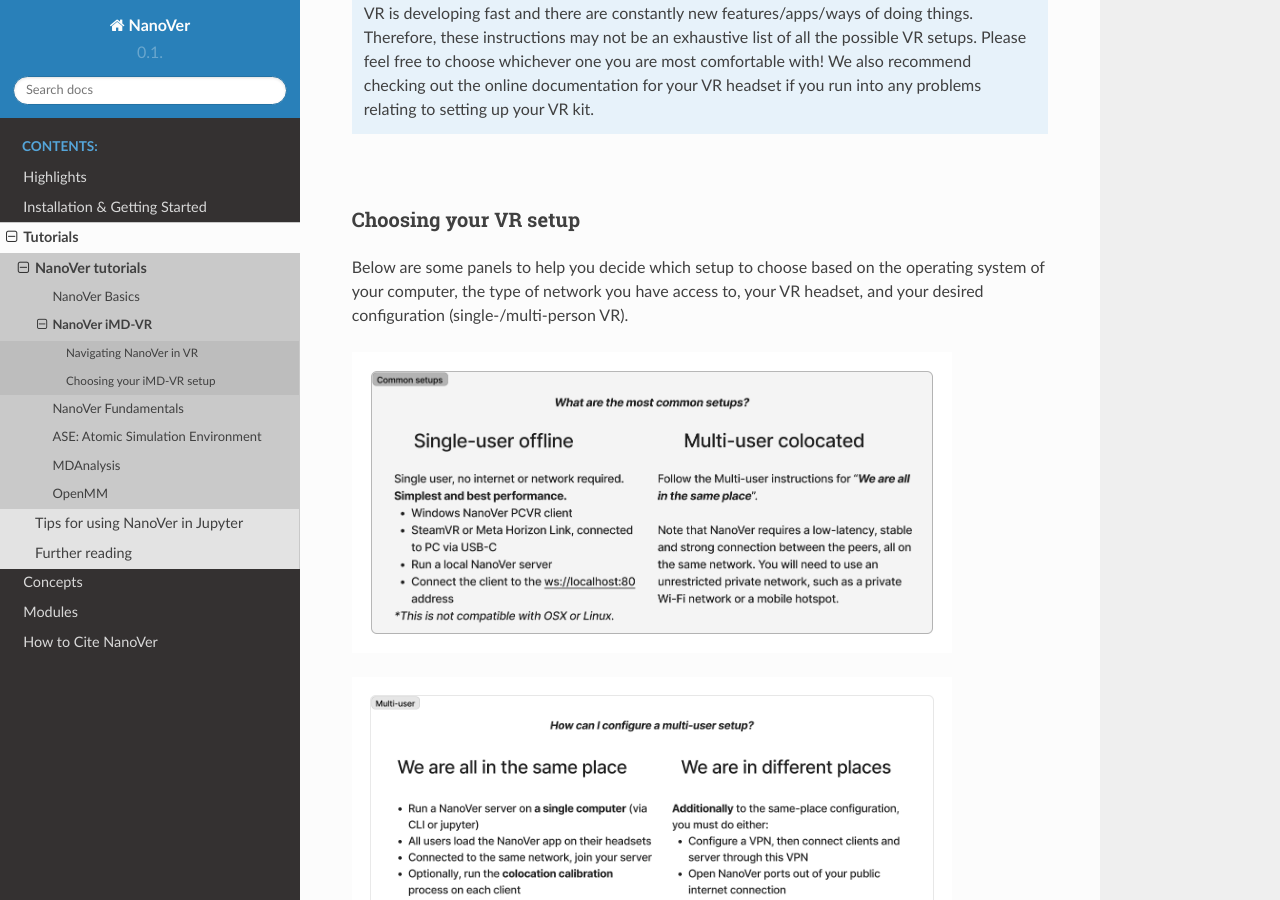
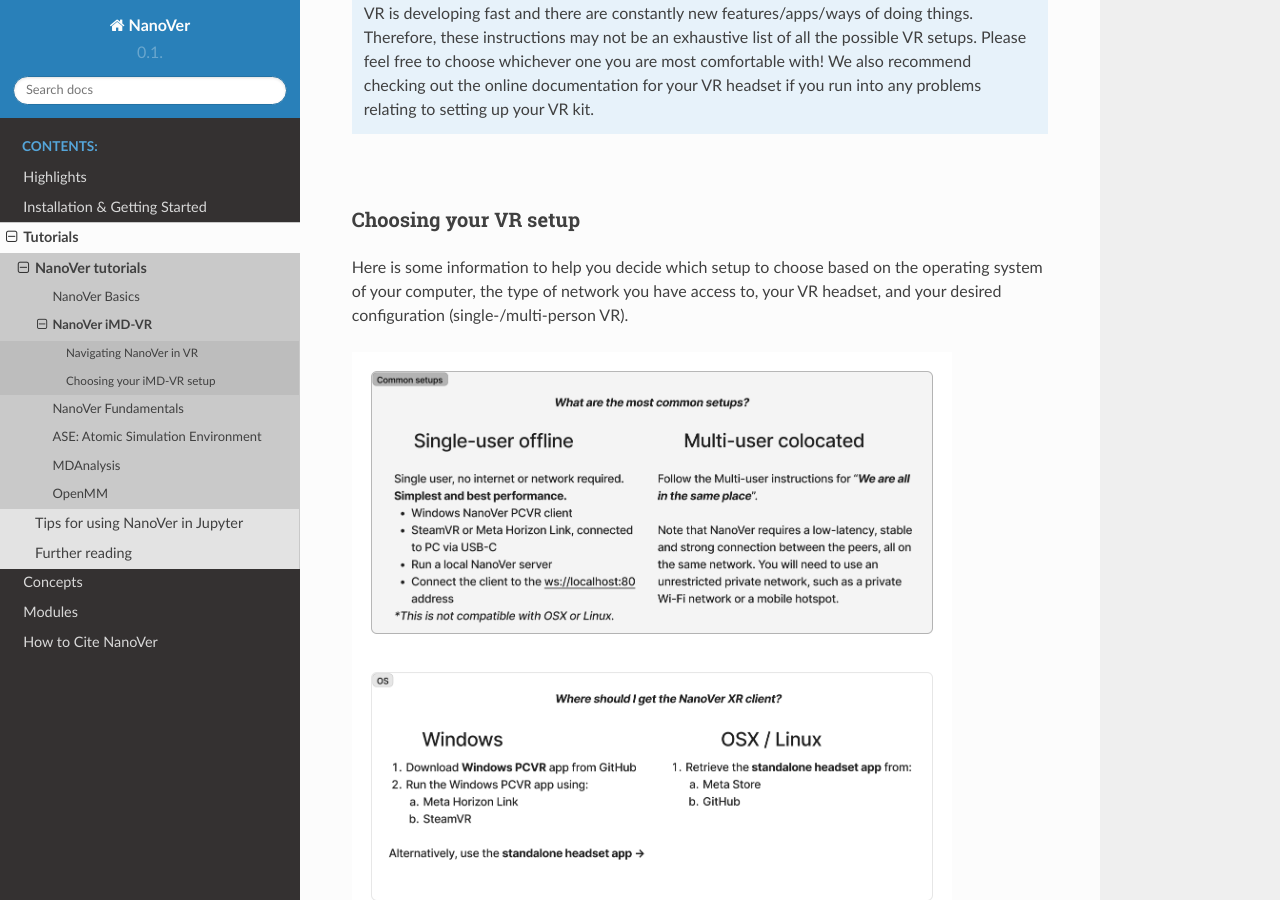
Before and after one commit to IRL2/nanover-docs, a Sphinx documentation site: the page built from source/tutorials/vrclient.rst, in a window 1280 px wide and 900 px high, scrolled down 6919 px. Built offline with Sphinx 7.4.7 and the Read the Docs theme 3.1.0, drawn with Linux system fonts in a browser that asks for light colours; pages that are not in the unit, such as notebooks, are missing from menus; the version number could not be read and is left out.

Commit message:
Swap order of diagrams and update text

```diff
--- a/source/tutorials/vrclient.rst
+++ b/source/tutorials/vrclient.rst
@@ -587,20 +587,22 @@
 Choosing your VR setup
 ######################
 
-Below are some panels to help you decide which setup to choose based on the operating system of your computer,
+Here is some information to help you decide which setup to choose based on the operating system of your computer,
 the type of network you have access to, your VR headset, and your desired configuration (single-/multi-person VR).
 
-.. image::  /_static/NanoVer_workflows_common_setups.png
-  :width: 600
+.. container::
 
-.. image::  /_static/NanoVer_workflows_multi.png
-  :width: 600
+   .. image:: /_static/NanoVer_workflows_common_setups.png
+      :width: 600
 
-.. image::  /_static/NanoVer_workflows_OS.png
-  :width: 600
+   .. image:: /_static/NanoVer_workflows_OS.png
+      :width: 600
 
-.. image::  /_static/NanoVer_workflows_network.png
-  :width: 600
+   .. image:: /_static/NanoVer_workflows_multi.png
+      :width: 600
+
+   .. image:: /_static/NanoVer_workflows_network.png
+      :width: 600
 
 .. _choosingyourinstallationmethod:
 
```
